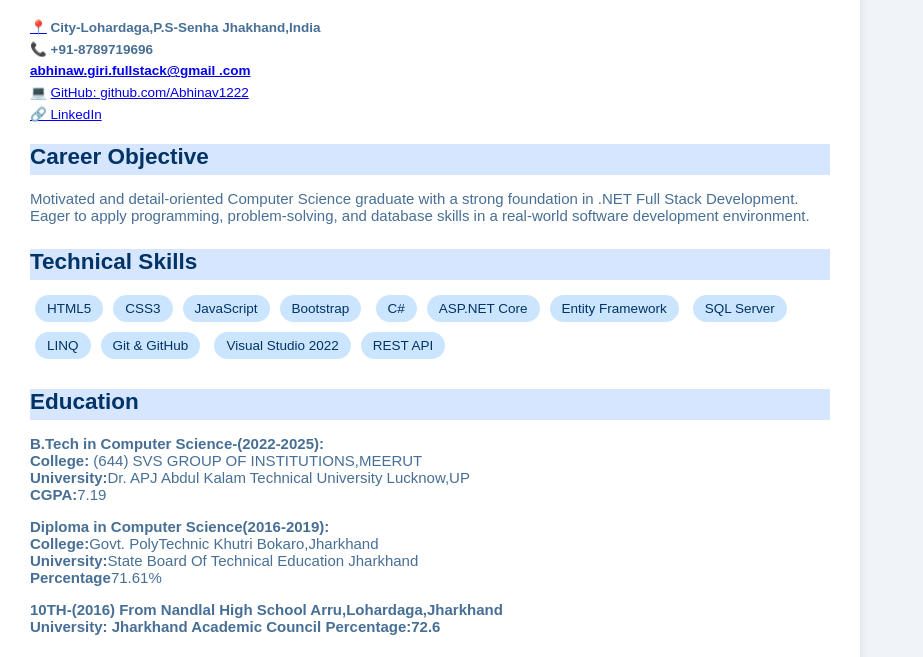
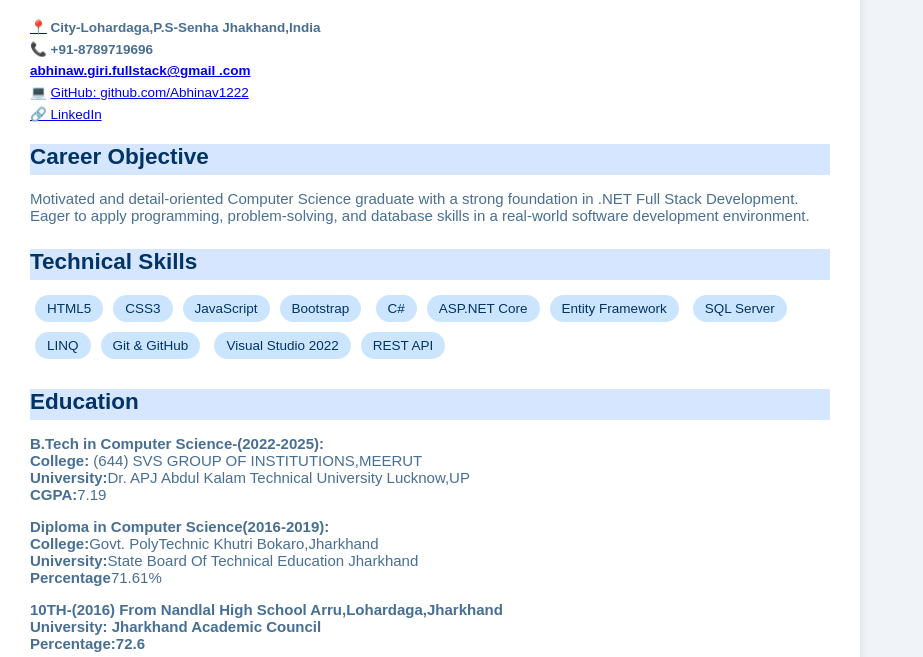
Before and after one commit to Abhinav1222/MYCVVV, a plain HTML site: page index.html in a window 1280 px wide. Shown: the part 127-784 px from the top of the page, without its empty margins (0-923 px from the left). Drawn offline with Linux system fonts and the light colour scheme.

Commit message:
HtmlUpdate3

```diff
--- a/index.html
+++ b/index.html
@@ -53,7 +53,7 @@
                 <b>University:</b>State Board Of Technical Education Jharkhand <br>
                 <b>Percentage</b>71.61%
             <p><strong>10TH-(2016) From Nandlal High School Arru,Lohardaga,Jharkhand</strong><br>
-                <b>University: Jharkhand Academic Council </b>
+                <b>University: Jharkhand Academic Council </b><br>
                 <b>Percentage:72.6</b>
 
         </div>
```
